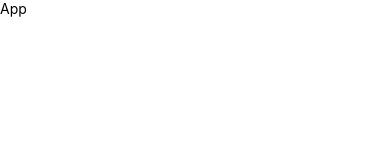
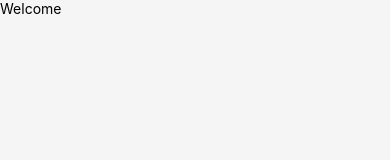
Before and after one commit to TatacoaBitcoin/walletBuilder, a React Native app: screen / in a window 390 px wide. Shown: the top 160 px of the page. Built offline with nearby package versions, Linux system fonts and the light colour scheme.

Commit message:
adds safe area

```diff
--- a/App.tsx
+++ b/App.tsx
@@ -1,11 +1,13 @@
-import { Text, View } from 'react-native';
 import React from 'react';
+
+import { SafeAreaProvider } from 'react-native-safe-area-context';
+import { Welcome } from './src/screens';
 
 const App = () => {
   return (
-    <View>
-      <Text>App</Text>
-    </View>
+    <SafeAreaProvider>
+      <Welcome />
+    </SafeAreaProvider>
   );
 };
 
--- /dev/null
+++ b/src/atoms/ScreenTemplate.tsx
@@ -0,0 +1,20 @@
+import React, { ReactNode } from 'react';
+import { StyleSheet } from 'react-native';
+import { SafeAreaView } from 'react-native-safe-area-context';
+
+type Props = {
+  children: ReactNode;
+};
+
+const ScreenTemplate = ({ children }: Props) => {
+  return <SafeAreaView style={styles.container}>{children}</SafeAreaView>;
+};
+
+export { ScreenTemplate };
+
+const styles = StyleSheet.create({
+  container: {
+    flex: 1,
+    backgroundColor: 'whitesmoke',
+  },
+});
--- /dev/null
+++ b/src/atoms/index.ts
@@ -0,0 +1 @@
+export * from './ScreenTemplate';
--- /dev/null
+++ b/src/screens/Welcome.tsx
@@ -0,0 +1,15 @@
+import React from 'react';
+import { StyleSheet, Text } from 'react-native';
+import { ScreenTemplate } from '../atoms';
+
+const Welcome = () => {
+  return (
+    <ScreenTemplate>
+      <Text>Welcome</Text>
+    </ScreenTemplate>
+  );
+};
+
+export { Welcome };
+
+const styles = StyleSheet.create({});
--- /dev/null
+++ b/src/screens/index.ts
@@ -0,0 +1 @@
+export * from './Welcome';
```
